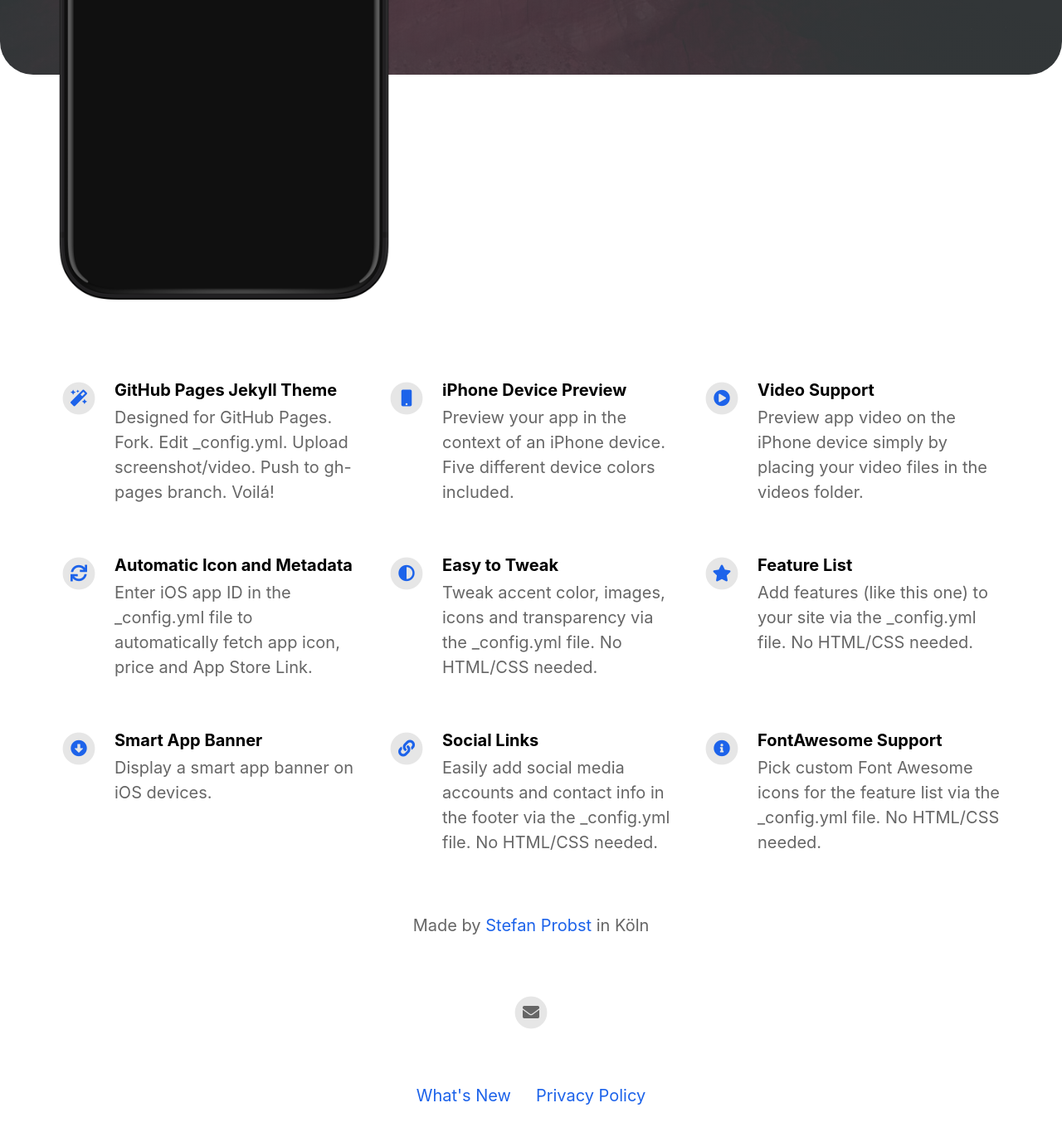
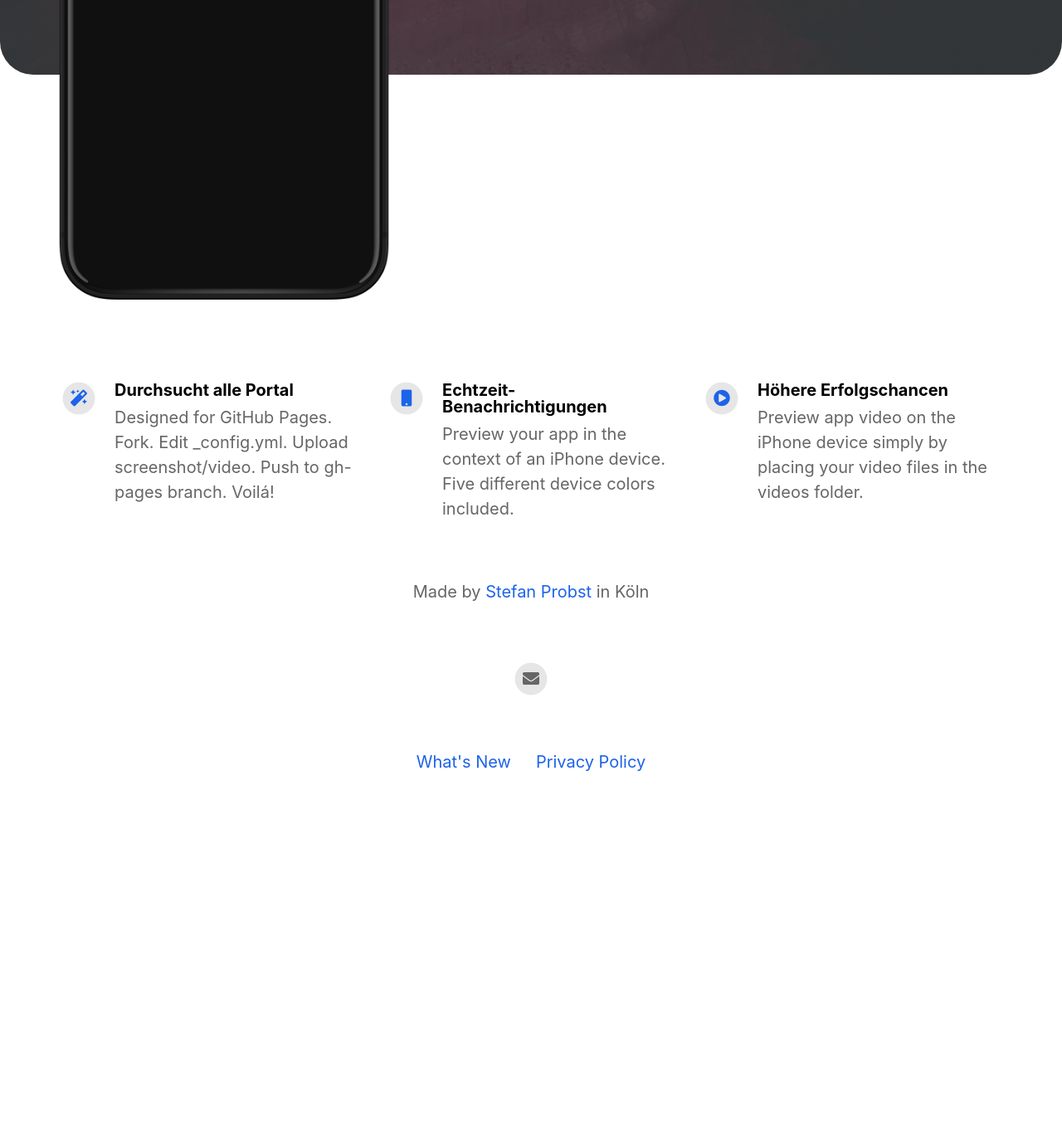
Before and after one commit to probststefan/immocat-app-landing-page, a Jekyll site: the page built from index.html, in a window 1280 px wide and 1400 px high, scrolled down 624 px. Shown: the top 1370 px of the window at 83% size. Built offline with Jekyll 4.4.1, drawn with Linux system fonts in a browser that asks for light colours; nearby versions of some CDN libraries; after the commit the page ends 1622 px from its top, so only the background shows below that.

Commit message:
Update _config.yml

```diff
--- a/_config.yml
+++ b/_config.yml
@@ -38,45 +38,17 @@ mastodon_link                             :
 # Feature List                            Edit, add or remove features to be presented.
 features                                  :
 
-  - title                                 : GitHub Pages Jekyll Theme
+  - title                                 : Durchsucht alle Portal
     description                           : Designed for GitHub Pages. Fork. Edit _config.yml. Upload screenshot/video. Push to gh-pages branch. Voilá!
     fontawesome_icon_name                 : magic
 
-  - title                                 : iPhone Device Preview
+  - title                                 : Echtzeit-Benachrichtigungen
     description                           : Preview your app in the context of an iPhone device. Five different device colors included.
     fontawesome_icon_name                 : mobile
 
-  - title                                 : Video Support
+  - title                                 : Höhere Erfolgschancen
     description                           : Preview app video on the iPhone device simply by placing your video files in the videos folder.
     fontawesome_icon_name                 : play-circle
-
-  - title                                 : Automatic Icon and Metadata
-    description                           : Enter iOS app ID in the _config.yml file to automatically fetch app icon, price and App Store Link.
-    fontawesome_icon_name                 : sync
-
-  - title                                 : Easy to Tweak
-    description                           : Tweak accent color, images, icons and transparency via the _config.yml file. No HTML/CSS needed.
-    fontawesome_icon_name                 : adjust
-
-  - title                                 : Feature List
-    description                           : Add features (like this one) to your site via the _config.yml file. No HTML/CSS needed.
-    fontawesome_icon_name                 : star
-
-  - title                                 : Smart App Banner
-    description                           : Display a smart app banner on iOS devices.
-    fontawesome_icon_name                 : arrow-alt-circle-down
-
-  - title                                 : Social Links
-    description                           : Easily add social media accounts and contact info in the footer via the _config.yml file. No HTML/CSS needed.
-    fontawesome_icon_name                 : link
-
-  - title                                 : FontAwesome Support
-    description                           : Pick custom Font Awesome icons for the feature list via the _config.yml file. No HTML/CSS needed.
-    fontawesome_icon_name                 : info-circle
-
-  - title                                 : # New Feature Title
-    description                           : # New Feature Description
-    fontawesome_icon_name                 : # Enter Font Awesome icon name (e.g. star). Find icons on fontawesome.com/icons.
 
 
 
```
